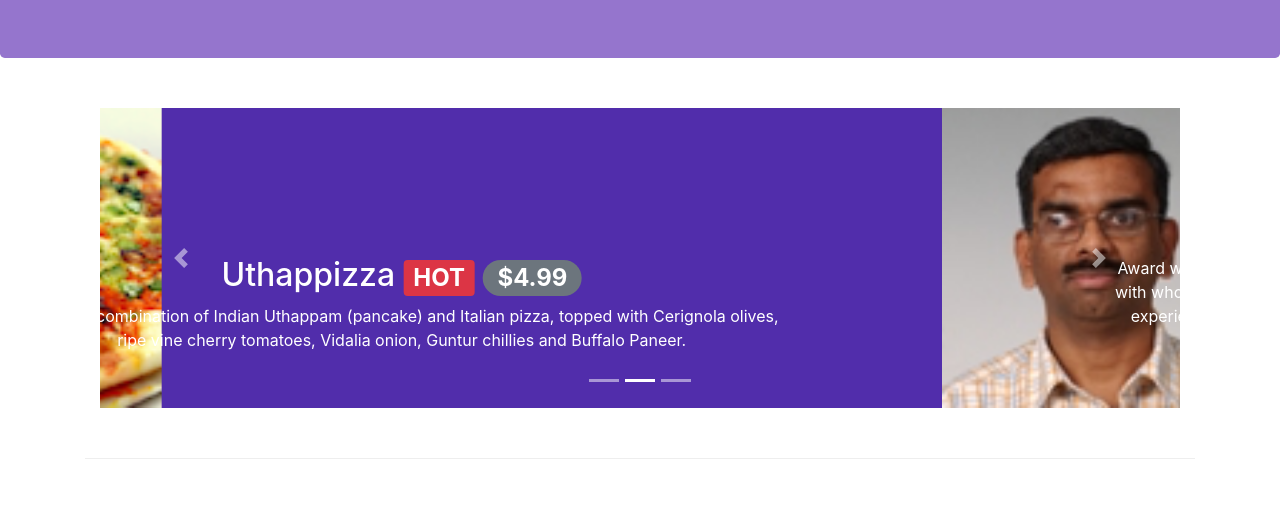
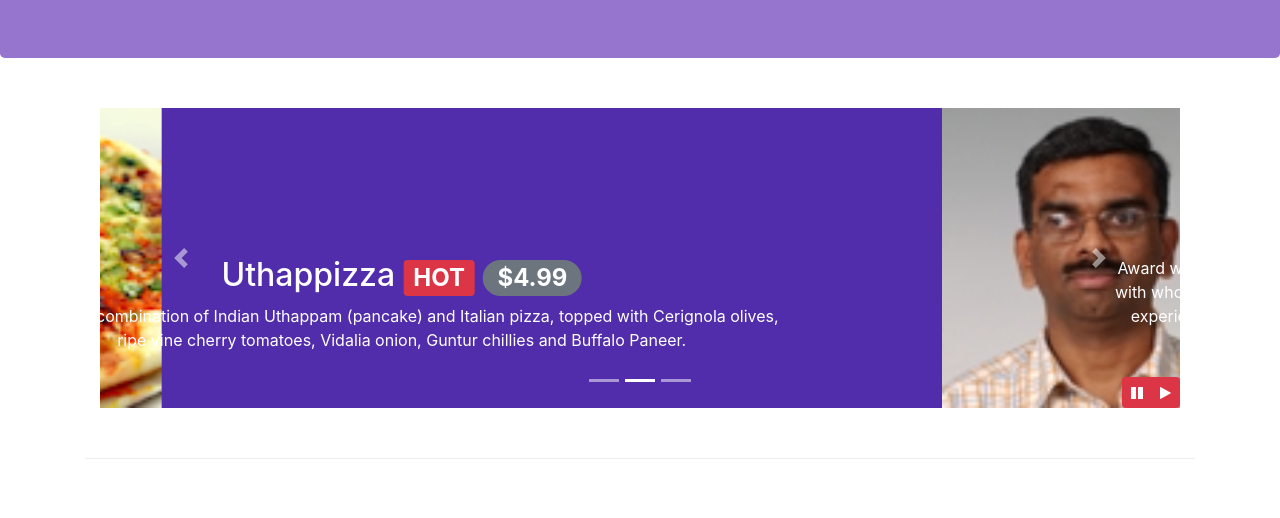
Before and after one commit to JonathanChiii/asw, a website: page index.html in a window 1280 px wide. Shown: the part 282-800 px from the top of the page. Drawn offline with nearby package versions, Linux system fonts and the light colour scheme.

Commit message:
Use JQuery to add stop and play button to the carousel, set slide interval

```diff
--- a/CSS/styles.css
+++ b/CSS/styles.css
@@ -98,3 +98,10 @@ h2{
     left: 0;
     min-height: 300px;
 }
+
+#carouselButton {
+    position: absolute;
+    right: 0px;
+    bottom: 0px;
+
+}
--- a/index.html
+++ b/index.html
@@ -171,6 +171,16 @@
                     <a class="carousel-control-next" href="#mycarousel" role="button" data-slide="next">
                         <span class="carousel-control-next-icon"></span>
                     </a>
+
+                    <!-- demo the use of JQuery: adding a button to control the carousel-->
+                    <div class="btn-group" id="carouselButton">
+                        <button class="btn btn-danger btn-sm" id="carousel-pause">
+                            <span class="fa fa-pause"></span>
+                        </button>
+                        <button class="btn btn-danger btn-sm" id="carousel-play">
+                            <span class="fa fa-play"></span>
+                        </button>
+                    </div>
                     </a>
                 </div>
             </div>
@@ -276,11 +286,24 @@
     <script src="node_modules/jquery/dist/jquery.slim.min.js"></script>
     <script src="node_modules/popper.js/dist/umd/popper.min.js"></script>
     <script src="node_modules/bootstrap/dist/js/bootstrap.min.js"></script>
-    <!-- this is the js script in JQuery syntax, used by tooltip -->
-    <!-- when this particular html document is ready, invoke this function (turn on the tooltip) -->
+
+    <!-- this is the js script in JQuery syntax -->
     <script>
+        /* when this particular html document is ready, invoke this function (turn on the tooltip) */
         $(document).ready(function(){
+            /* This code snipet is used by tooltip */
             $('[data-toggle="tooltip"]').tooltip();
+
+            /* this JQuery code is used by the carousel play and stop button */
+            $('#mycarousel').carousel({ interval: 2000 });
+            $('#carousel-pause').click(function(){
+                $('#mycarousel').carousel('pause');
+            });
+
+            $('#carousel-play').click(function(){
+                $('#mycarousel').carousel('cycle');
+            });
+
         });
     </script>
 </body>
```
